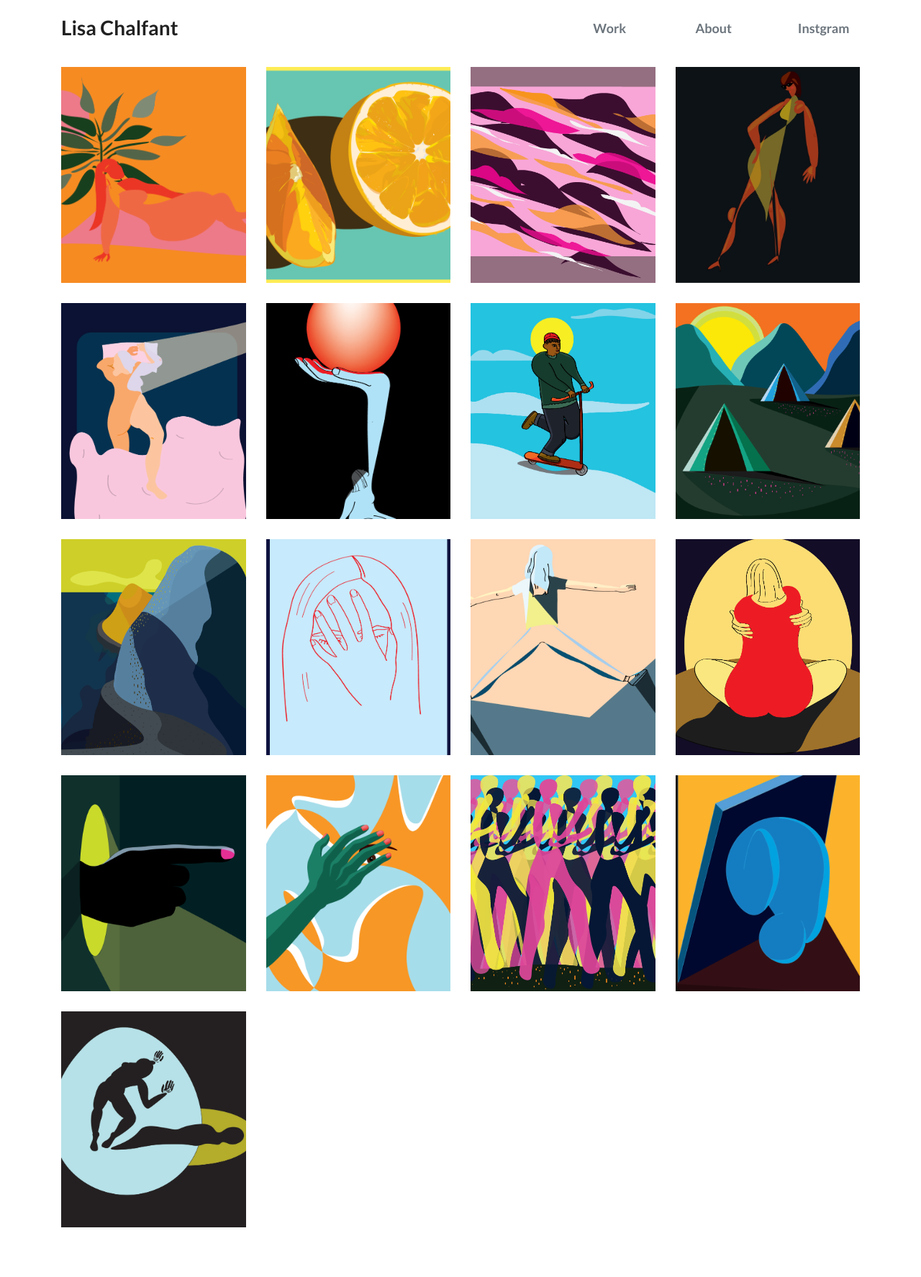
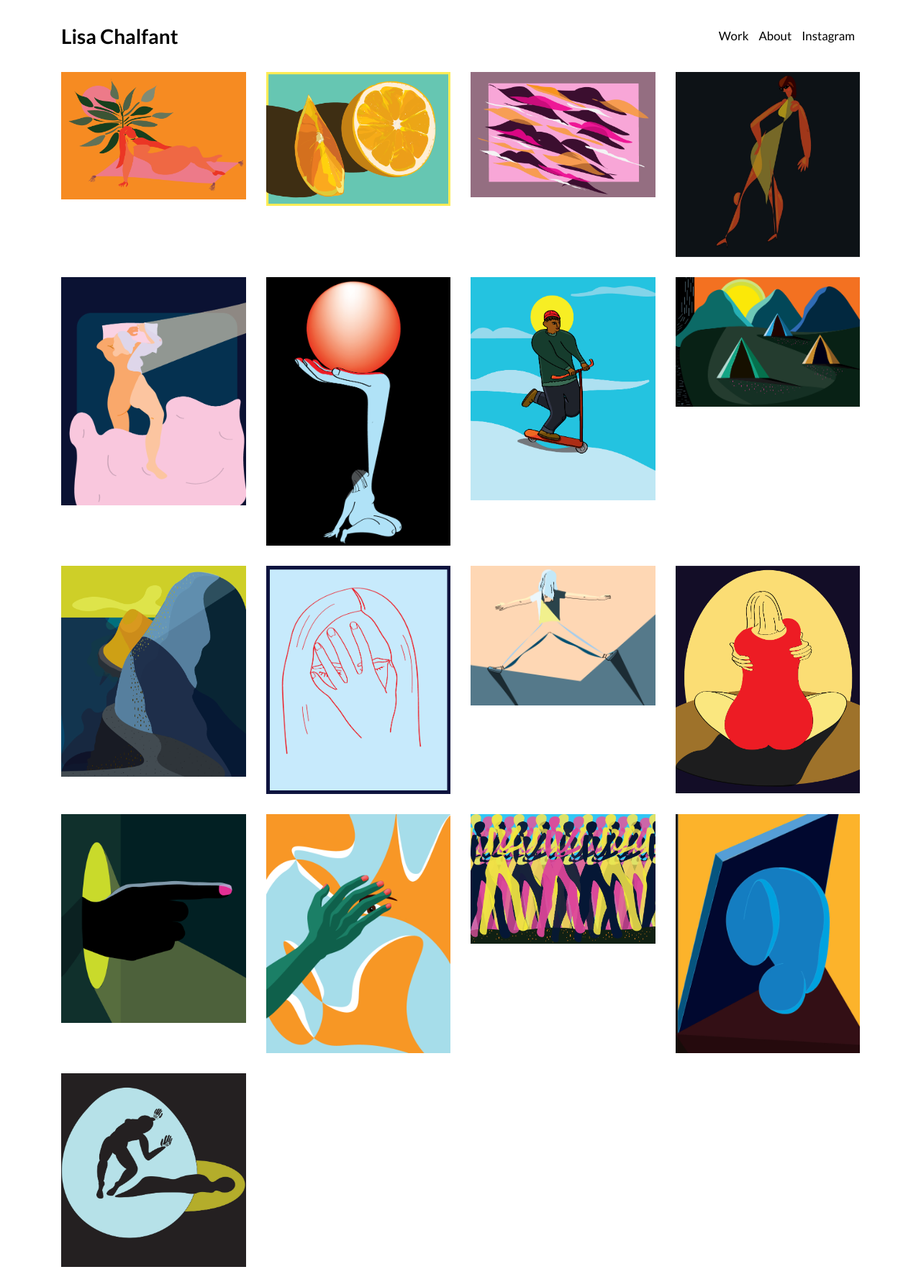
Before and after one commit to Chalfantscott/LisasPortfolio, a PHP site: page / in a window 1280 px wide. Shown: the whole page at 72% size. Before the commit the page ends 1705 px from the top, so only its background shows below. Run offline with PHP 8.4, Linux system fonts and the light colour scheme; some libraries are stand-ins or nearby versions.

Commit message:
new bavnar

```diff
--- a/css/style.css
+++ b/css/style.css
@@ -5,8 +5,8 @@
     text-decoration: underline;
 }
 a .img-fluid {
-    width: 300px;
-    height:300px;
+    width: auto;
+    height: auto;
     object-fit: cover;
 }
 .tough-thumbnail {
@@ -17,5 +17,20 @@ a .img-fluid {
 }
 @media screen and (max-width: 767px) {
     .title {
-        margin-top: 20px;
   }
+}
+#work {
+    margin-top: 100px;
+}
+#about {
+    margin-top: 100px;
+}
+.navbar {
+    height: 100px;
+    color: black;
+    background-color: rgba(255, 255, 255, 0.945);
+}
+.navbar a {
+    color: black;
+    font-size: larger;
+}
--- a/index.html
+++ b/index.html
@@ -16,6 +16,28 @@
 
     <div class="container">
 
+        <nav class="navbar navbar-expand-md fixed-top" id="main-nav">
+            <div class="container">
+                <a href="index.html" class="navbar-brand"><h1>Lisa Chalfant</h1></a>
+                <button class="navbar-toggler navbar-dark bg-dark" data-toggle="collapse" data-target="#navbarCollapse">
+                    <span class="navbar-toggler-icon"></span>
+                </button>
+                    <div class="collapse navbar-collapse" id="navbarCollapse">
+                        <ul class="navbar-nav ml-auto">
+                            <li class="nav-item port-item-link" data-toggle="collapse" data-target="#work">
+                                <a href="#home" class="nav-link">Work</a>
+                            </li>
+                            <li class="nav-item port-item-link" data-toggle="collapse" data-target="#about">
+                                <a href="#explore-head-section" class="nav-link">About</a>
+                            </li>
+                            <li class="nav-item">
+                                <a href="https://www.instagram.com/lisachalfant/" class="nav-link">Instagram</a>
+                            </li>
+                        </ul>
+                    </div>
+            </div>
+        </nav>
+<!---
         <header id="main-header">
             <div class="ui stackable grid">
                             <div class="title ten wide column">
@@ -42,7 +64,7 @@
             </div>
 
         </header>
-
+    -->
 
         <!--Work-->
         <div id="work" class="collapse show">
@@ -146,7 +168,7 @@
         </div>
 
         <!--About-->
-        <div id="About" class="collapse">
+        <div id="about" class="collapse">
             <img src="./img/toughasnails011220.gif" class="tough-thumbnail" alt="">
         </div>
 
```
